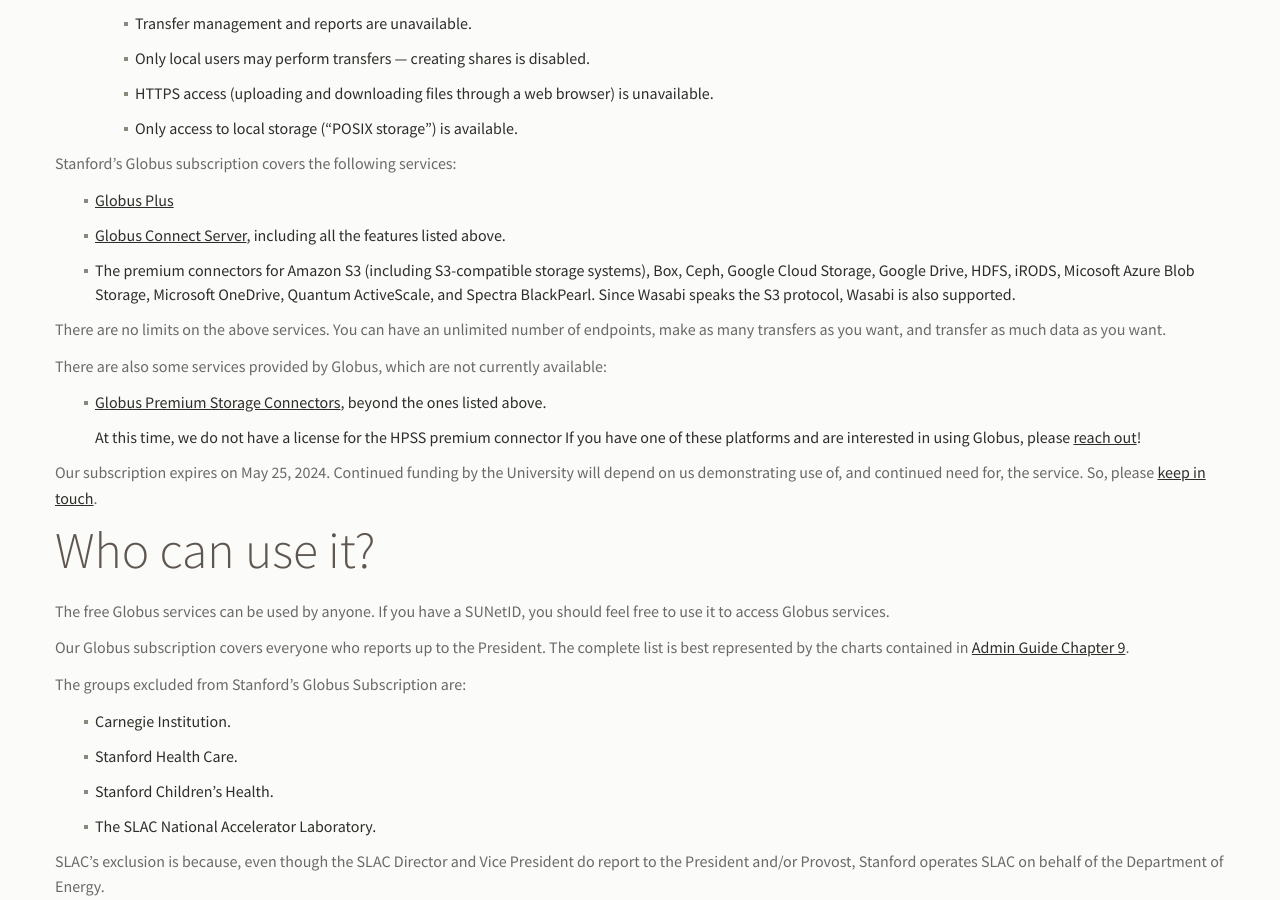
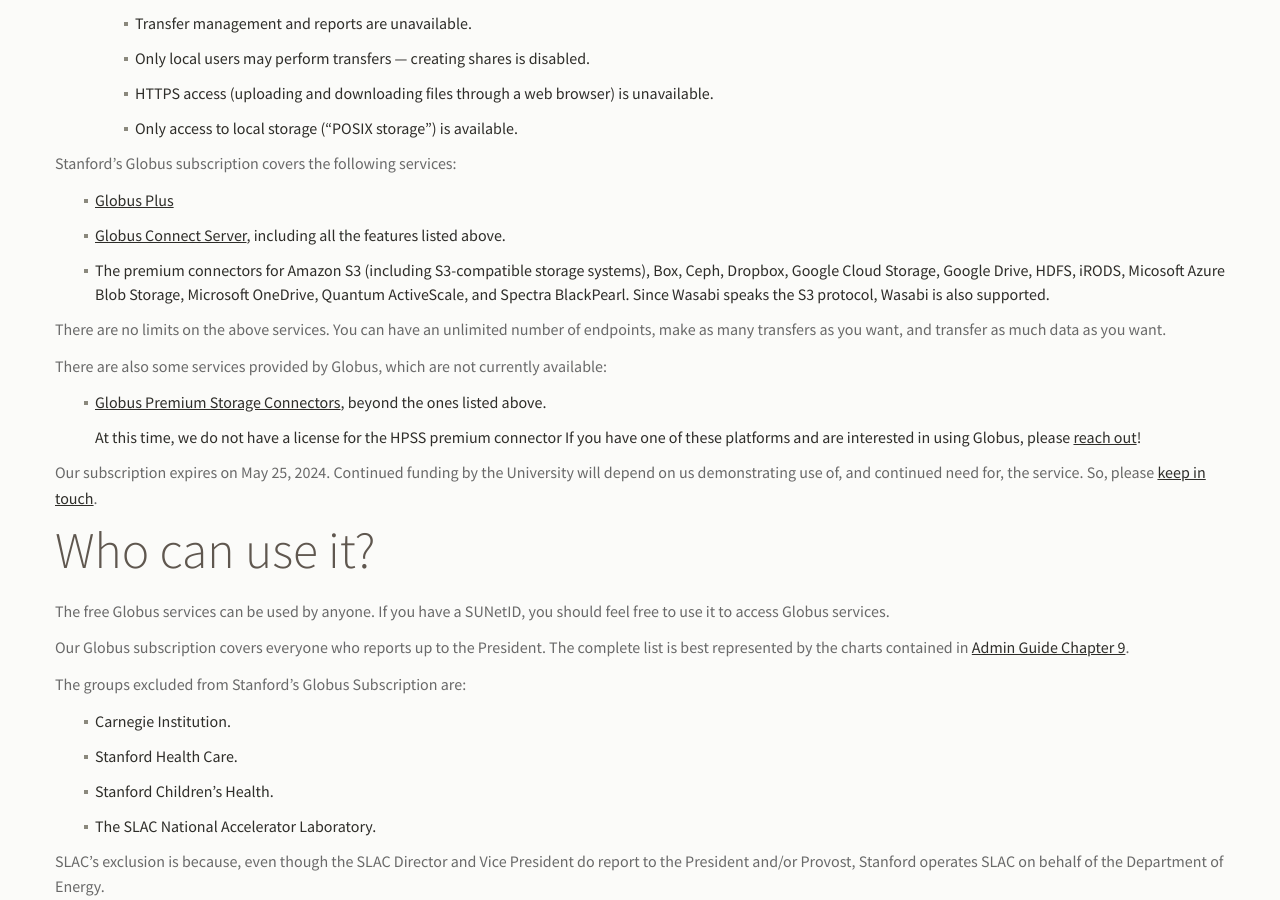
Before and after one commit to stanford-rc/globus.stanford.edu, a Jekyll site: the page built from policies.md, in a window 1280 px wide and 900 px high, scrolled down 641 px. Built offline with Jekyll 4.4.1, drawn with Linux system fonts in a browser that asks for light colours; nearby versions of some CDN libraries; comment, search, counter and statistics services are not loaded; some of the changed text lies outside the part shown.

Commit message:
policies: Add Dropbox
Dropbox is added to the list of connectors we can access.  Also, add a
link to Dropbox's Terms of Service, with a note about it being modified:
Although UIT doesn't provide Dropbox, it is a known vendor in Oracle
Financials, and it looks like there's at least one Contract, so include
the standard terms-as-modified text.

```diff
--- a/policies.md
+++ b/policies.md
@@ -36,7 +36,7 @@ Stanford's Globus subscription covers the following services:
   including all the features listed above.
 
 * The premium connectors for Amazon S3 (including S3-compatible storage
-  systems), Box, Ceph, Google Cloud Storage, Google Drive, HDFS, iRODS,
+  systems), Box, Ceph, Dropbox, Google Cloud Storage, Google Drive, HDFS, iRODS,
   Micosoft Azure Blob Storage, Microsoft OneDrive, Quantum ActiveScale, and
   Spectra BlackPearl.  Since Wasabi speaks the S3 protocol, Wasabi is also
   supported.
@@ -164,6 +164,10 @@ If you use Globus to interact with Box, that access is governed by the [Box
 Terms of Service](https://www.box.com/legal/termsofservice), as modified by any
 agreements made between Box and Stanford.
 
+If you use Globus to interact with Dropbox, that access is governed by the
+[Dropbox Terms of Service](https://www.dropbox.com/terms),
+as modified by any agreements made between Dropbox and Stanford.
+
 If you use Globus to interact with Google Cloud Storage or Google Drive, that
 access is governed by the [Google Cloud Platform Terms of
 Service](https://cloud.google.com/terms) or the [Google Drive Additional Terms
```
